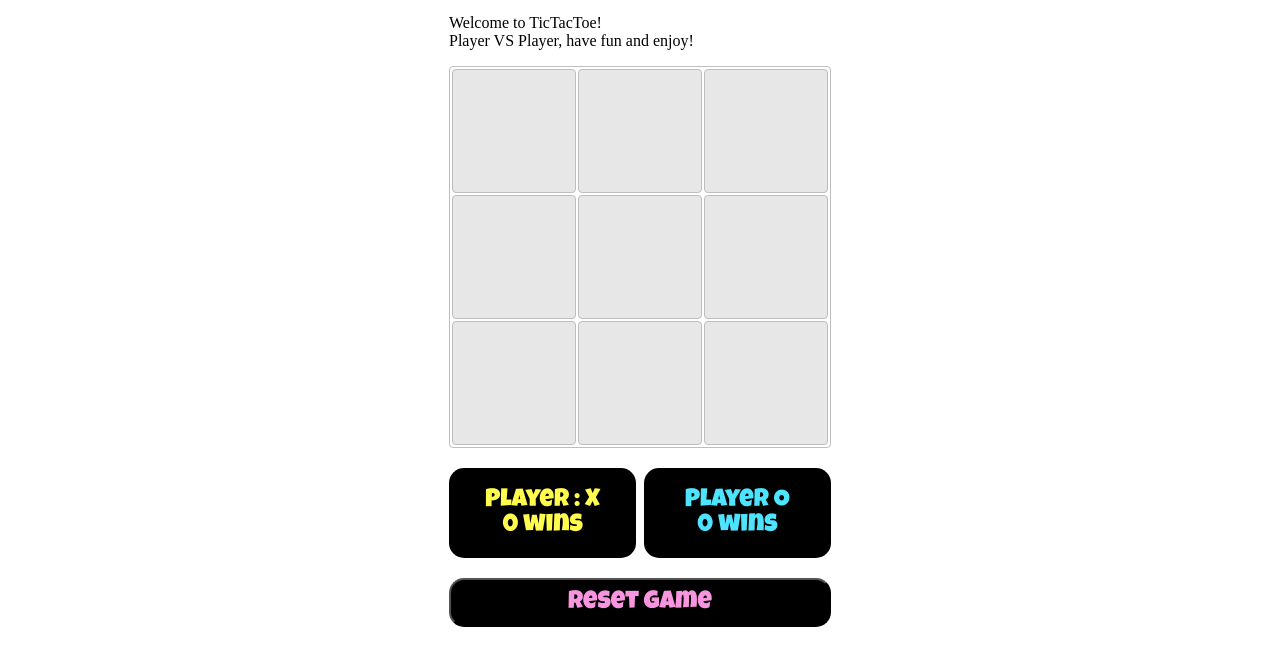
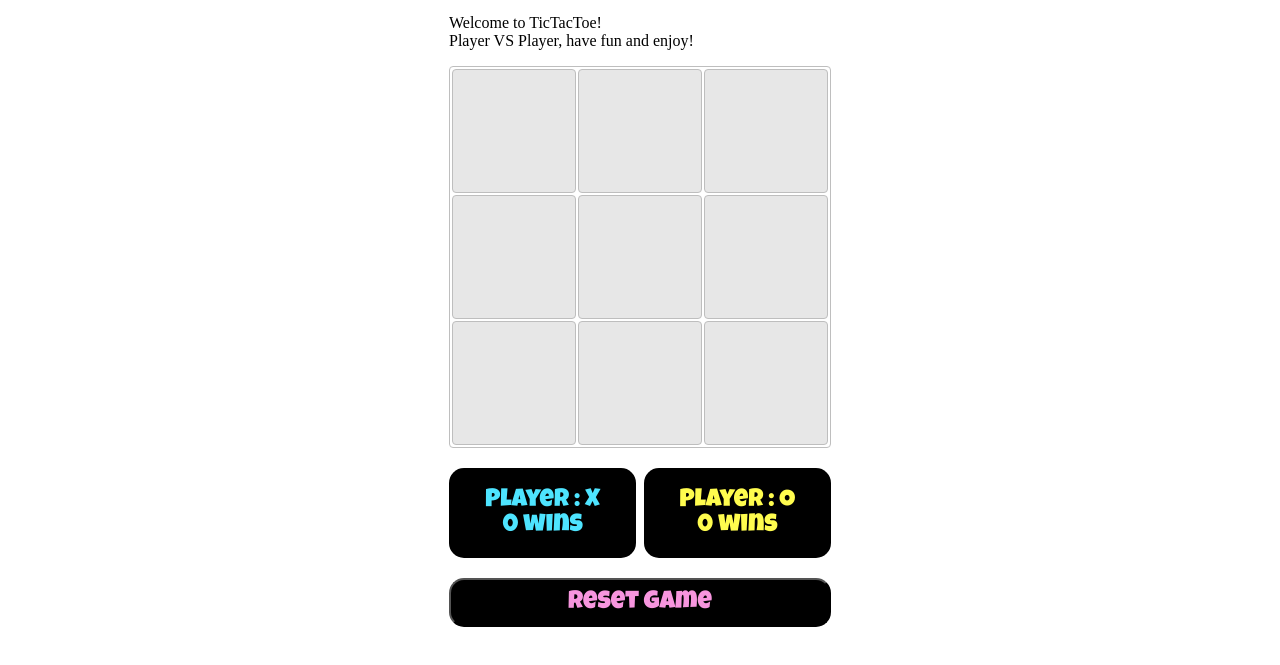
Before and after one commit to jonaslonn/mandatory-js2, a plain HTML site: page index.html in a window 1280 px wide. Shown: the part 97-762 px from the top of the page. Drawn offline with Linux system fonts and the light colour scheme; a web font is replaced by a local one.

Commit message:
Final touches, waiting for teacher to correct

```diff
--- a/index.html
+++ b/index.html
@@ -13,11 +13,11 @@
 
   <div id="myModal" class="modal">
 
-    <!-- Modal content -->
     <div class="modal-content">
       <span class="close">&times;</span>
-      <p>System message:</p>
-      <div id="message"></div>
+
+      System message:
+      <div id="message" style="padding-top: 20px;"></div>
     </div>
 
   </div>
@@ -116,15 +116,15 @@
 
         <div style="margin:20px 0 20px 0;display:flex;">
 
-          <div class="stats" style="margin-right:2%;color:rgb(255, 252, 78);">
+          <div class="stats" style="margin-right:2%;color:rgb(78, 228, 255);">
             Player : X<br>
             <div id="x">
               0 wins
             </div>
           </div>
 
-          <div class="stats" style="color:rgb(78, 228, 255);">
-            Player O<br>
+          <div class="stats" style="color:rgb(255, 252, 78);">
+            Player : O<br>
             <div id="o">
               0 wins
             </div>
```
